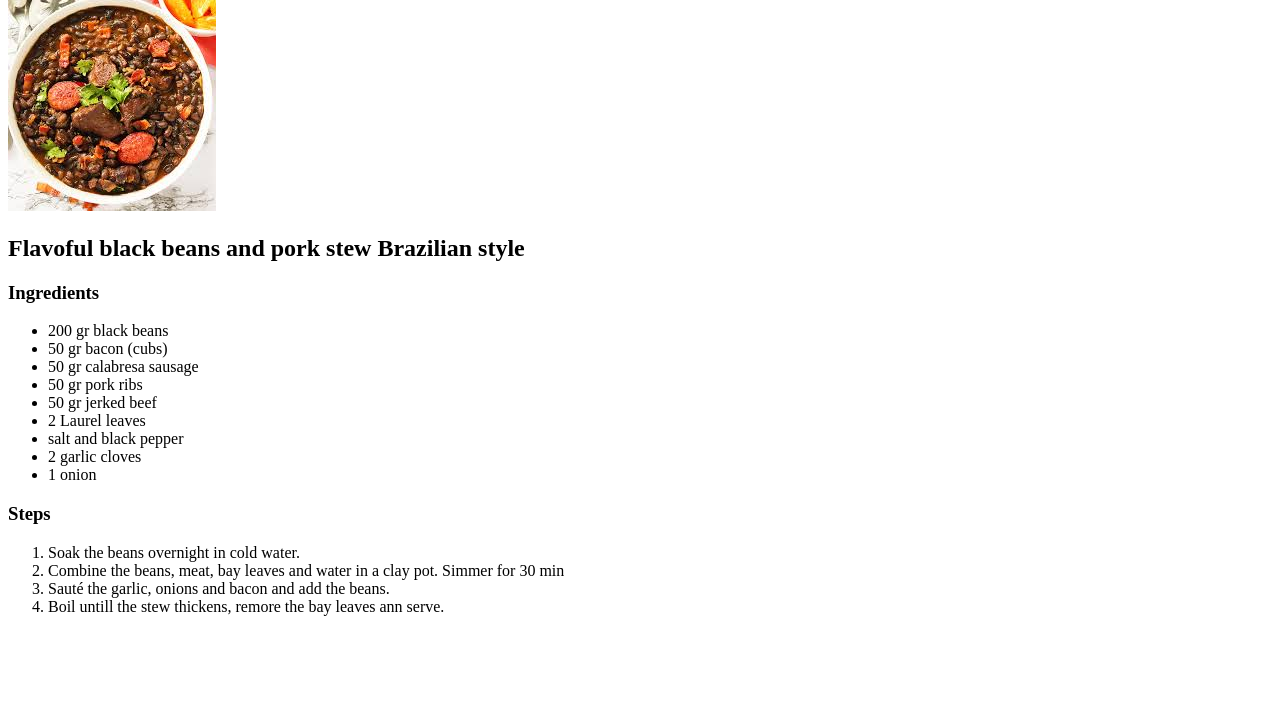
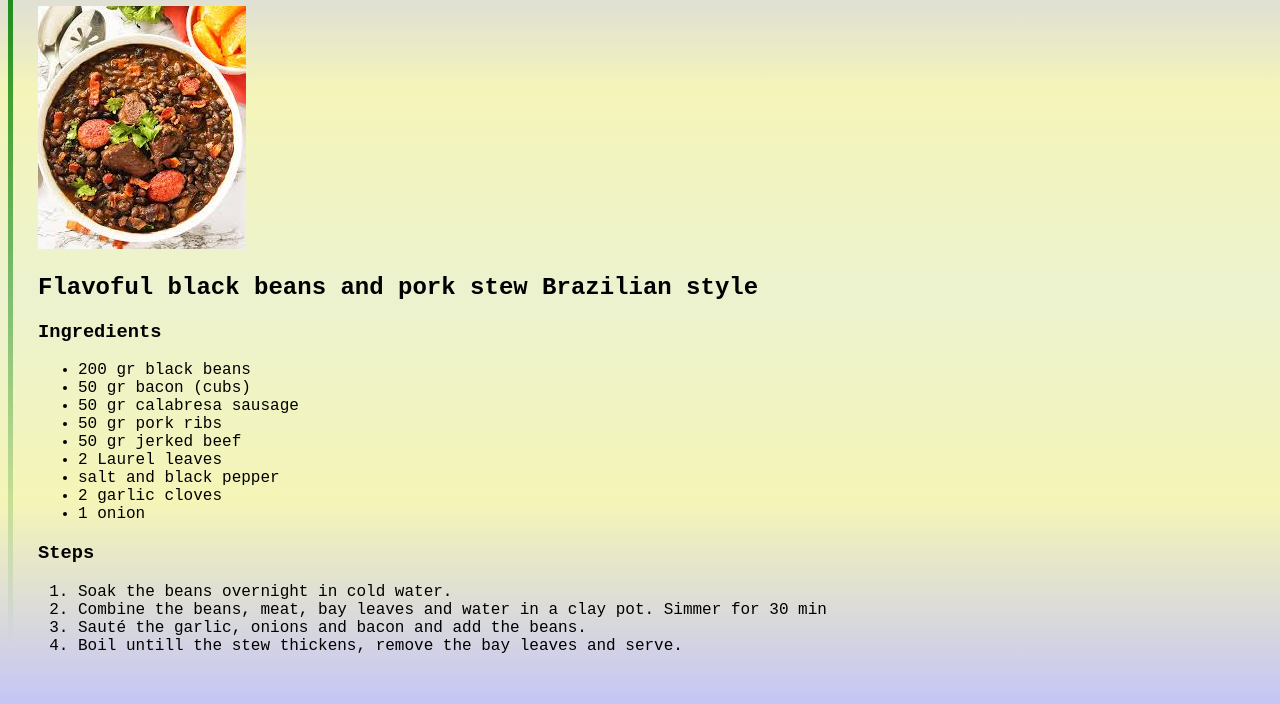
Before and after one commit to mitchaan/odin-recipes, a plain HTML site: page recipes/feijoada.html in a window 1280 px wide. Shown: the part 112-816 px from the top of the page. Drawn offline with Linux system fonts and the light colour scheme.

Commit message:
subpages edited

```diff
--- /dev/null
+++ b/recipes/feijoada.css
@@ -0,0 +1,17 @@
+body {
+    font-family: "Syne Mono", monospace;
+    background-image:linear-gradient(rgb(197, 197, 246), rgb(245, 245, 185), rgb(236, 242, 207), rgb(245, 245, 183), rgb(197, 197, 246));
+
+
+    border-inline-start: 10px solid;
+    border-block-start: 10px solid;
+    border-image-source: radial-gradient(circle at top left, green, transparent 50% );
+    border-image-slice: 1;
+    padding: 25px;
+    border-width: 5px
+    ;
+}
+
+h1 {
+    text-shadow: 3px 3px 5px rgb(82, 141, 89);
+}
--- a/recipes/feijoada.html
+++ b/recipes/feijoada.html
@@ -3,28 +3,32 @@
     <head>
         <meta charset="UTF-8">
         <title>Feijoada receita</title>
+        <link rel="stylesheet" href="feijoada.css">
+        <link rel="preconnect" href="https://fonts.googleapis.com">
+        <link rel="preconnect" href="https://fonts.gstatic.com" crossorigin>
+        <link href="https://fonts.googleapis.com/css2?family=Montserrat:ital,wght@0,100..900;1,100..900&display=swap" rel="stylesheet">
         <body>
             <h1>Feijoada</h1>
             <img src="img/fotofeijoada.jpeg">
         <h2>Flavoful black beans and pork stew Brazilian style </h2>
         <h3>Ingredients</h3>
         <ul>
-            <li>200 gr black beans</li>
-            <li>50 gr bacon (cubs) </li>
-            <li>50 gr calabresa sausage</li>
-            <li>50 gr pork ribs</li>
-            <li>50 gr jerked beef</li>
-            <li>2 Laurel leaves</li>
-            <li>salt and black pepper</li>
-            <li>2 garlic cloves</li>
-            <li>1 onion</li>
+            <li class="ingre">200 gr black beans</li>
+            <li class="ingre">50 gr bacon (cubs) </li>
+            <li class="ingre">50 gr calabresa sausage</li>
+            <li class="ingre">50 gr pork ribs</li>
+            <li class="ingre">50 gr jerked beef</li>
+            <li class="ingre">2 Laurel leaves</li>
+            <li class="ingre">salt and black pepper</li>
+            <li class="ingre">2 garlic cloves</li>
+            <li class="ingre">1 onion</li>
         </ul>
         <h3> Steps</h3>
         <ol>
-            <li> Soak the beans overnight in cold water.</li>
-            <li>Combine the beans, meat, bay leaves and water in a clay pot. Simmer for 30 min  </li>
-            <li>Sauté the garlic, onions and bacon and add the beans.</li>
-            <li>Boil untill the stew thickens, remore the bay leaves ann serve.</li>
+            <li class="prep"> Soak the beans overnight in cold water.</li>
+            <li class="prep">Combine the beans, meat, bay leaves and water in a clay pot. Simmer for 30 min  </li>
+            <li class="prep">Sauté the garlic, onions and bacon and add the beans.</li>
+            <li class="prep">Boil untill the stew thickens, remove the bay leaves and serve.</li>
         </ol>
 
     </body>
--- /dev/null
+++ b/recipes/moqueca.css
@@ -0,0 +1,3 @@
+* {
+    font-family: "Montserrat", sans-serif;
+}
```
Also changed, not shown: recipes/moqueca.html (+4 -0 lines), recipes/pudim.html (+5 -0 lines), recipes/pudim.css (added).
